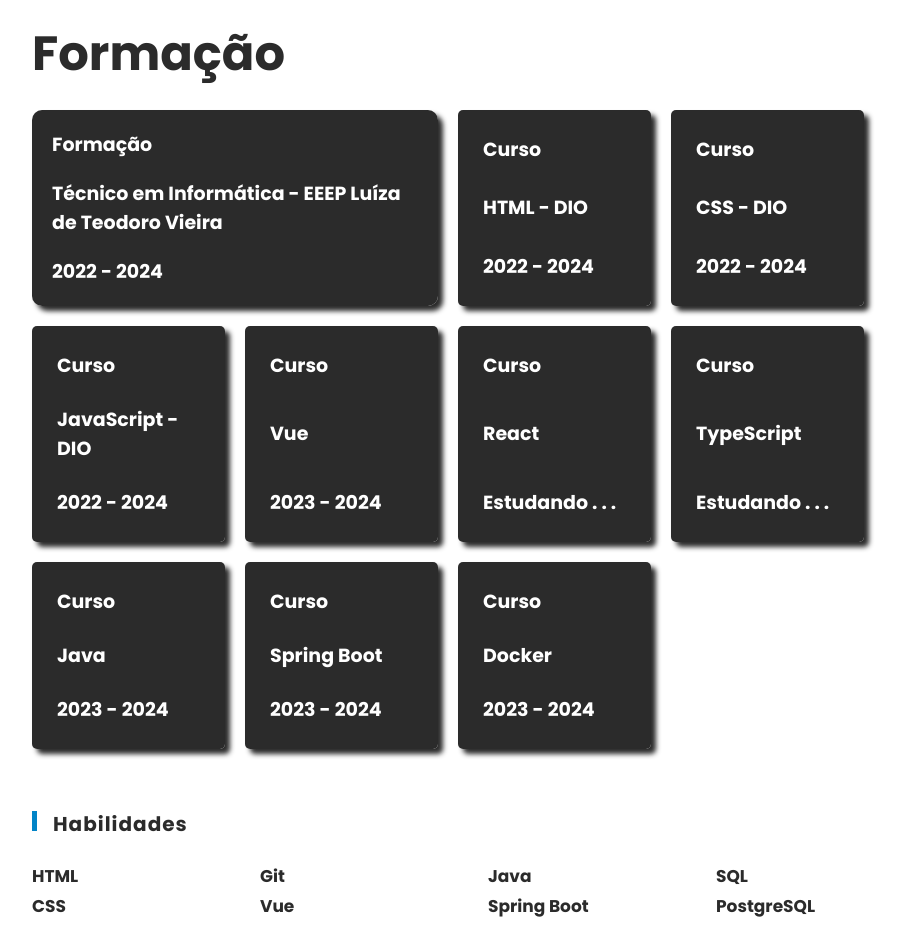
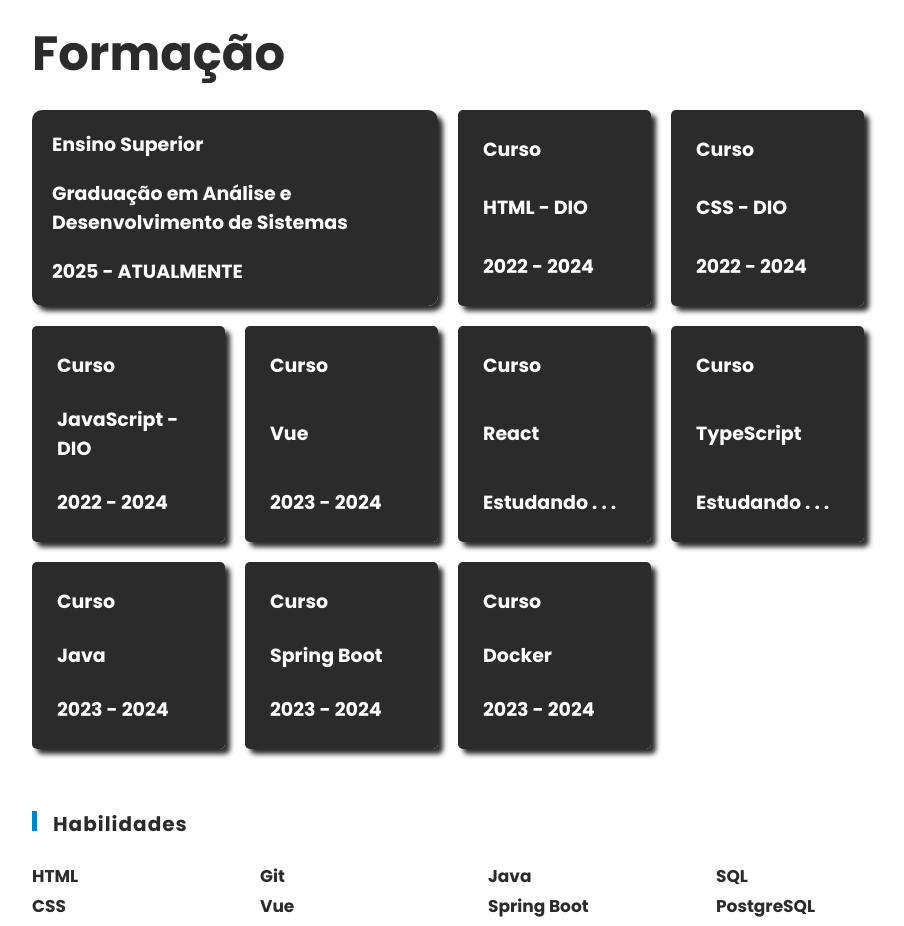
Before and after one commit to Pablo-M-Santos/Portfolio, a React (Vite) app: page / in a window 1280 px wide. Shown: the part 2860-3786 px from the top of the page, without its empty margins (192-1096 px from the left). Built offline with nearby package versions, Linux system fonts and the light colour scheme.

Commit message:
style: Formação

```diff
--- a/src/Components/Main/Main.jsx
+++ b/src/Components/Main/Main.jsx
@@ -229,12 +229,11 @@ const Main = () => {
           <h2>Formação</h2>
           <div className="formacao-grid">
             <div className="formacao-tecnica">
-              <h3 className="sub-titulo">Formação</h3>
+              <h3 className="sub-titulo">Ensino Superior</h3>
               <p>
-                <strong>Técnico em Informática</strong> - EEEP Luíza de Teodoro
-                Vieira{" "}
+                <strong>Graduação em Análise e Desenvolvimento de Sistemas</strong>
               </p>
-              <p className="time">2022 - 2024</p>
+              <p className="time">2025 - ATUALMENTE</p>
             </div>
             <div className="curso">
               <h3 className="sub-titulo">Curso</h3>
```
